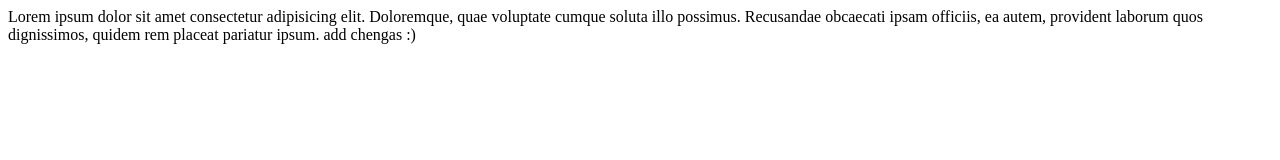
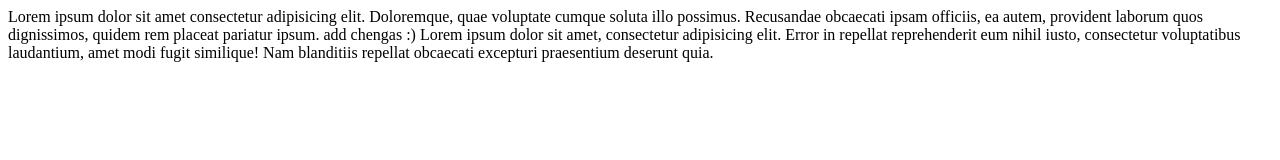
Before and after one commit to vana123/Lab4, a plain HTML site: page index.html in a window 1280 px wide. Drawn offline with Linux system fonts and the light colour scheme.

```diff
--- a/index.html
+++ b/index.html
@@ -9,5 +9,6 @@
 <body>
     Lorem ipsum dolor sit amet consectetur adipisicing elit. Doloremque, quae voluptate cumque soluta illo possimus. Recusandae obcaecati ipsam officiis, ea autem, provident laborum quos dignissimos, quidem rem placeat pariatur ipsum.
     add chengas :)
+    Lorem ipsum dolor sit amet, consectetur adipisicing elit. Error in repellat reprehenderit eum nihil iusto, consectetur voluptatibus laudantium, amet modi fugit similique! Nam blanditiis repellat obcaecati excepturi praesentium deserunt quia.
 </body>
 </html>
```
